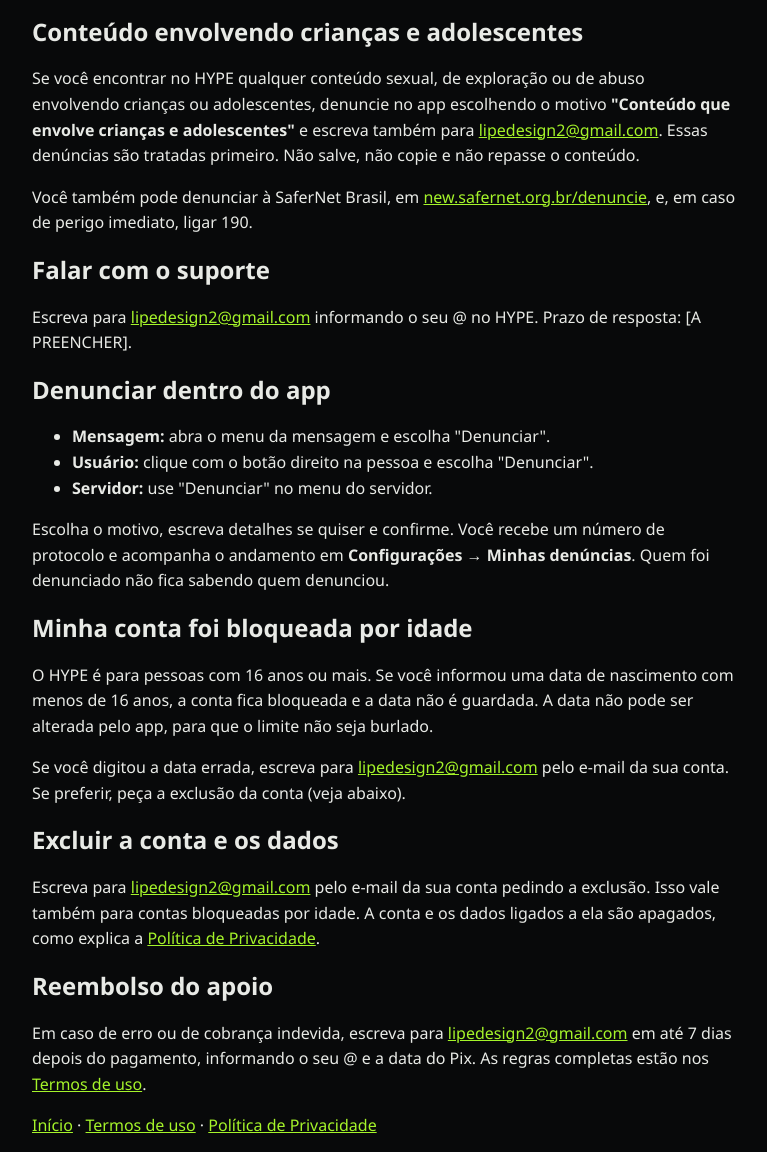
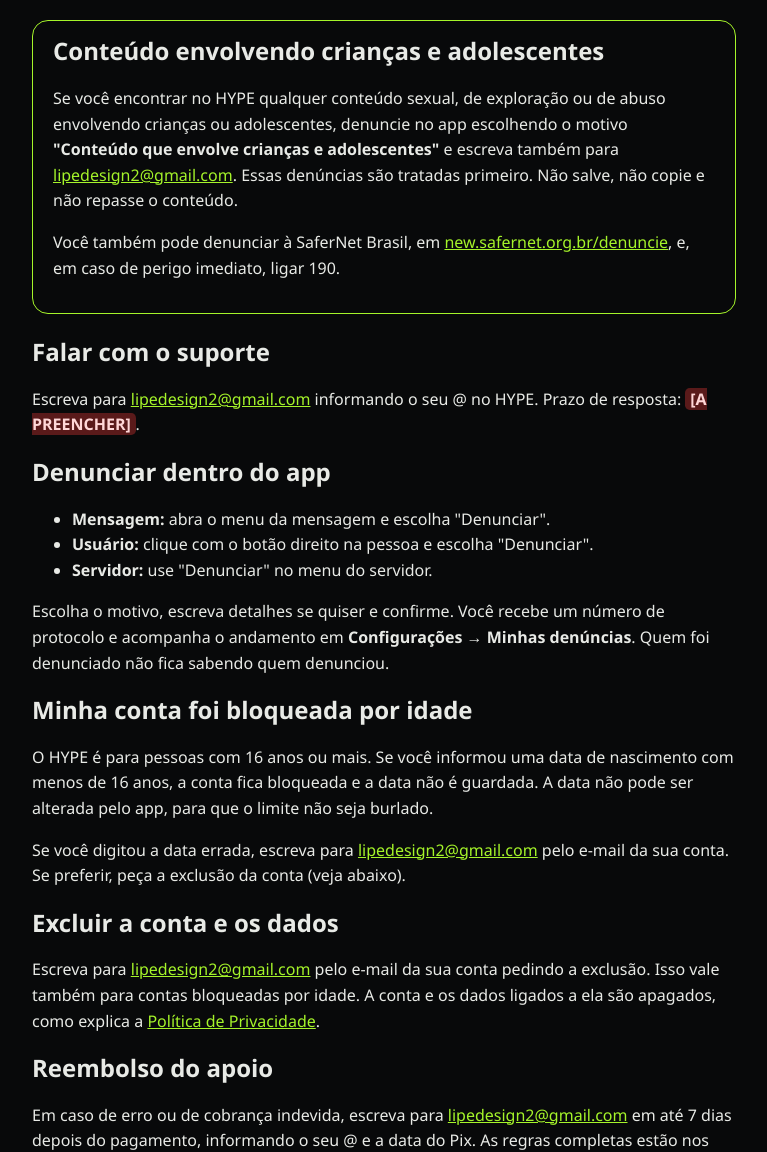
Before and after one commit to Fehypez/hype-releases, a plain HTML site: page suporte.html in a window 1280 px wide. Shown: the part 149-1301 px from the top of the page, without its empty margins (256-1023 px from the left). Drawn offline with Linux system fonts and the light colour scheme.

Commit message:
Atualiza estilo.css do site do HYPE

```diff
--- a/estilo.css
+++ b/estilo.css
@@ -74,3 +74,37 @@ h2 {
   font-weight: 800;
   text-decoration: none;
 }
+
+/* Aviso que não pode passar despercebido (ex.: conteúdo envolvendo crianças e adolescentes). */
+.aviso {
+  border: 1px solid var(--destaque);
+  border-radius: 1rem;
+  padding: 1rem 1.25rem;
+  margin: 1.5rem 0;
+}
+
+.aviso h2 {
+  margin-top: 0;
+}
+
+/* Informação que ainda falta: precisa ser vista e preenchida antes de valer. */
+.pendente {
+  background: #5a1a1a;
+  color: #ffd7d7;
+  padding: 0 0.3rem;
+  border-radius: 0.3rem;
+  font-weight: 700;
+}
+
+.rascunho {
+  border-left: 3px solid var(--suave);
+  padding-left: 0.9rem;
+  color: var(--suave);
+  font-size: 0.9rem;
+}
+
+nav.paginas {
+  color: var(--suave);
+  font-size: 0.9rem;
+  margin-top: 3rem;
+}
```
